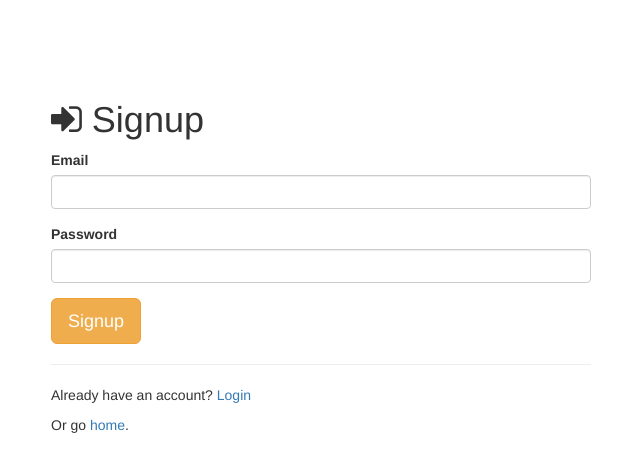
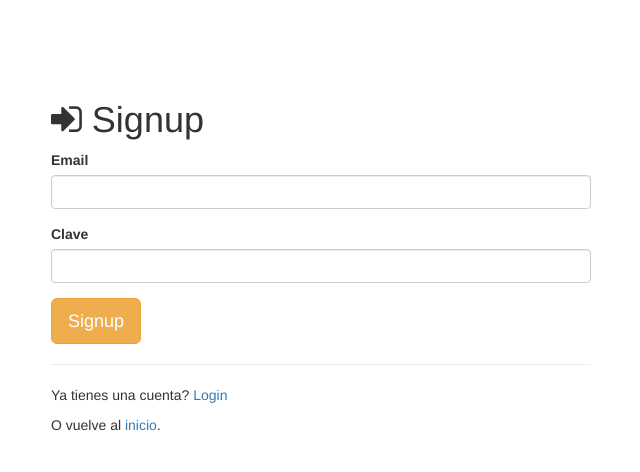
Before and after one commit to dongerardor/voting_app, a Node server app: page /signup in a window 1280 px wide. Shown: the top 472 px of the page, without its empty margins (319-959 px from the left). Run offline with Node 20, Linux system fonts and the light colour scheme; some libraries are stand-ins or nearby versions.

Commit message:
pequenos ajustes generales, pronto para incorporar login a traves de facebook

```diff
--- a/app/routes.js
+++ b/app/routes.js
@@ -309,6 +309,16 @@ module.exports = function(app, passport){
 
 
 
+	// =====================================
+    // PROFILE SECTION =====================
+    // =====================================
+    // we will want this protected so you have to be logged in to visit
+    // we will use route middleware to verify this (the isLoggedIn function)
+    app.get('/profile', isLoggedIn, function(req, res) {
+        res.render('profile.ejs', {
+            user : req.user // get the user out of session and pass to template
+        });
+    });
 };
 
 
--- a/server.js
+++ b/server.js
@@ -49,8 +49,6 @@ app.use(passport.session()); //persistent login session
 app.use(flash()); // use connect-flash for flash messages stored in session
 
 
-
-
 //routes ----------
 require('./app/routes.js')(app, passport); //load our routes pass in our app and fully configured passport
 
--- a/views/signup.ejs
+++ b/views/signup.ejs
@@ -28,7 +28,7 @@
 				<input type='text' class='form-control' name='email'>
 			</div>
 			<div class='form-group'>
-				<label>Password</label>
+				<label>Clave</label>
 				<input type='password' class='form-control' name='password'>
 			</div>
 
@@ -37,8 +37,8 @@
 
 		<hr>
 
-		<p>Already have an account? <a href='/login'>Login</a></p>
-		<p>Or go <a href='/'>home</a>.</p>
+		<p>Ya tienes una cuenta? <a href='/login'>Login</a></p>
+		<p>O vuelve al <a href='/'>inicio</a>.</p>
 	</div>
 
 </div>
```
Also changed, not shown: config/passport.js (+4 -4 lines).
